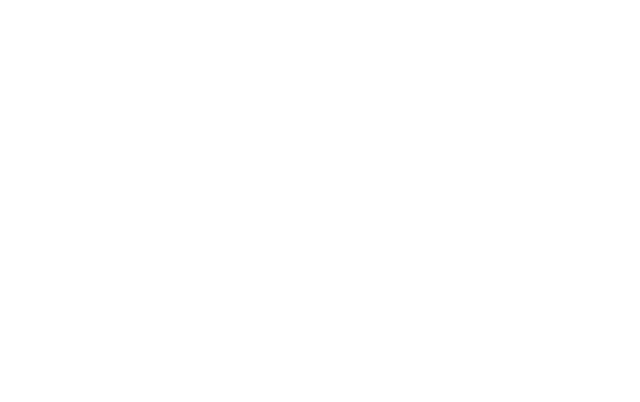
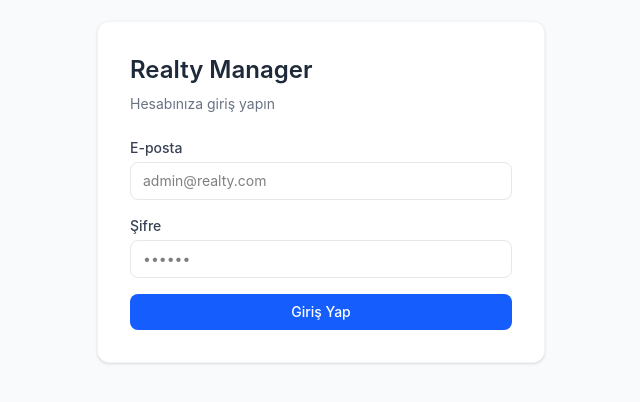
Before and after one commit to gogosenl/realty-frontend, a Nuxt app: page /login in a window 1280 px wide. Before the commit this address had no page. Shown: the part 208-610 px from the top of the page, without its empty margins (319-959 px from the left). Built offline with nearby package versions, Linux system fonts and the light colour scheme.

Commit message:
add login page and auth middleware

```diff
--- /dev/null
+++ b/app/middleware/auth.ts
@@ -0,0 +1,9 @@
+export default defineNuxtRouteMiddleware((to) => {
+  if (import.meta.server) return
+
+  const authStore = useAuthStore()
+
+  if (!authStore.isLoggedIn && to.path !== '/login') {
+    return navigateTo('/login')
+  }
+})
--- a/app/pages/index.vue
+++ b/app/pages/index.vue
@@ -3,7 +3,7 @@
     <nav class="bg-white shadow px-6 py-4 flex items-center justify-between">
       <h1 class="text-xl font-semibold text-gray-800">Realty Manager</h1>
       <div class="flex items-center gap-3">
-    <NuxtLink to="/agent" class="text-sm text-gray-600 hover:text-gray-800 px-4 py-2 rounded-lg hover:bg-gray-100">
+        <NuxtLink to="/agents" class="text-sm text-gray-600 hover:text-gray-800 px-4 py-2 rounded-lg hover:bg-gray-100">
           Ajanlar
         </NuxtLink>
         <NuxtLink to="/reports" class="text-sm text-gray-600 hover:text-gray-800 px-4 py-2 rounded-lg hover:bg-gray-100">
@@ -12,6 +12,15 @@
         <NuxtLink to="/transactions/new" class="bg-blue-600 text-white px-4 py-2 rounded-lg text-sm hover:bg-blue-700">
           + Yeni İşlem
         </NuxtLink>
+        <div class="flex items-center gap-2 ml-2 pl-2 border-l border-gray-200">
+          <span v-if="authStore.user" class="text-sm text-gray-600">{{ authStore.user.name }}</span>
+          <button
+            @click="handleLogout"
+            class="text-sm text-red-500 hover:text-red-700 px-3 py-2 rounded-lg hover:bg-red-50"
+          >
+            Çıkış
+          </button>
+        </div>
       </div>
     </nav>
 
@@ -58,8 +67,21 @@
 </template>
 
 <script setup>
+definePageMeta({ middleware: 'auth' })
+
+const router = useRouter()
 const store = useTransactionsStore()
-onMounted(() => store.fetchTransactions())
+const authStore = useAuthStore()
+
+onMounted(() => {
+  authStore.loadFromStorage()
+  store.fetchTransactions()
+})
+
+const handleLogout = () => {
+  authStore.logout()
+  router.push('/login')
+}
 
 const stages = [
   { key: 'agreement', label: 'Anlaşma' },
--- /dev/null
+++ b/app/pages/login.vue
@@ -0,0 +1,70 @@
+<template>
+  <div class="min-h-screen bg-gray-50 flex items-center justify-center">
+    <div class="bg-white rounded-xl shadow-sm border border-gray-100 p-8 w-full max-w-md">
+      <h1 class="text-2xl font-semibold text-gray-800 mb-2">Realty Manager</h1>
+      <p class="text-sm text-gray-500 mb-6">Hesabınıza giriş yapın</p>
+
+      <form @submit.prevent="handleLogin" class="space-y-4">
+        <div>
+          <label class="block text-sm font-medium text-gray-700 mb-1">E-posta</label>
+          <input
+            v-model="form.email"
+            type="email"
+            class="w-full border border-gray-200 rounded-lg px-3 py-2 text-sm focus:outline-none focus:ring-2 focus:ring-blue-500"
+            placeholder="admin@realty.com"
+            required
+          />
+        </div>
+
+        <div>
+          <label class="block text-sm font-medium text-gray-700 mb-1">Şifre</label>
+          <input
+            v-model="form.password"
+            type="password"
+            class="w-full border border-gray-200 rounded-lg px-3 py-2 text-sm focus:outline-none focus:ring-2 focus:ring-blue-500"
+            placeholder="••••••"
+            required
+          />
+        </div>
+
+        <div v-if="error" class="text-red-500 text-sm bg-red-50 p-3 rounded-lg">{{ error }}</div>
+
+        <button
+          type="submit"
+          :disabled="loading"
+          class="w-full bg-blue-600 text-white py-2 rounded-lg text-sm font-medium hover:bg-blue-700 disabled:opacity-50"
+        >
+          {{ loading ? 'Giriş yapılıyor...' : 'Giriş Yap' }}
+        </button>
+      </form>
+    </div>
+  </div>
+</template>
+
+<script setup>
+definePageMeta({ layout: false })
+
+const router = useRouter()
+const authStore = useAuthStore()
+
+const form = reactive({ email: '', password: '' })
+const loading = ref(false)
+const error = ref(null)
+
+onMounted(() => {
+  if (authStore.isLoggedIn) router.push('/')
+})
+
+const handleLogin = async () => {
+  loading.value = true
+  error.value = null
+  try {
+    await authStore.login(form)
+    router.push('/')
+  } catch (e) {
+    error.value = 'E-posta veya şifre hatalı'
+  } finally {
+    loading.value = false
+  }
+}
+</script>
--- /dev/null
+++ b/app/plugins/auth.client.ts
@@ -0,0 +1,4 @@
+export default defineNuxtPlugin(() => {
+  const authStore = useAuthStore()
+  authStore.loadFromStorage()
+})
--- /dev/null
+++ b/app/stores/auth.ts
@@ -0,0 +1,42 @@
+import { defineStore } from 'pinia'
+
+export const useAuthStore = defineStore('auth', {
+  state: () => ({
+    token: null as string | null,
+    user: null as any,
+  }),
+  getters: {
+    isLoggedIn: (state) => !!state.token,
+  },
+  actions: {
+    async login(payload: { email: string; password: string }) {
+      const config = useRuntimeConfig()
+      const data: any = await $fetch(`${config.public.apiBase}/auth/login`, {
+        method: 'POST',
+        body: payload,
+      })
+      this.token = data.access_token
+      this.user = data.user
+      if (import.meta.client) {
+        localStorage.setItem('token', data.access_token)
+        localStorage.setItem('user', JSON.stringify(data.user))
+      }
+    },
+    logout() {
+      this.token = null
+      this.user = null
+      if (import.meta.client) {
+        localStorage.removeItem('token')
+        localStorage.removeItem('user')
+      }
+    },
+    loadFromStorage() {
+      if (import.meta.client) {
+        const token = localStorage.getItem('token')
+        const user = localStorage.getItem('user')
+        if (token) this.token = token
+        if (user) this.user = JSON.parse(user)
+      }
+    },
+  },
+})
```
Lines whose indentation alone changed are shown as unchanged.
